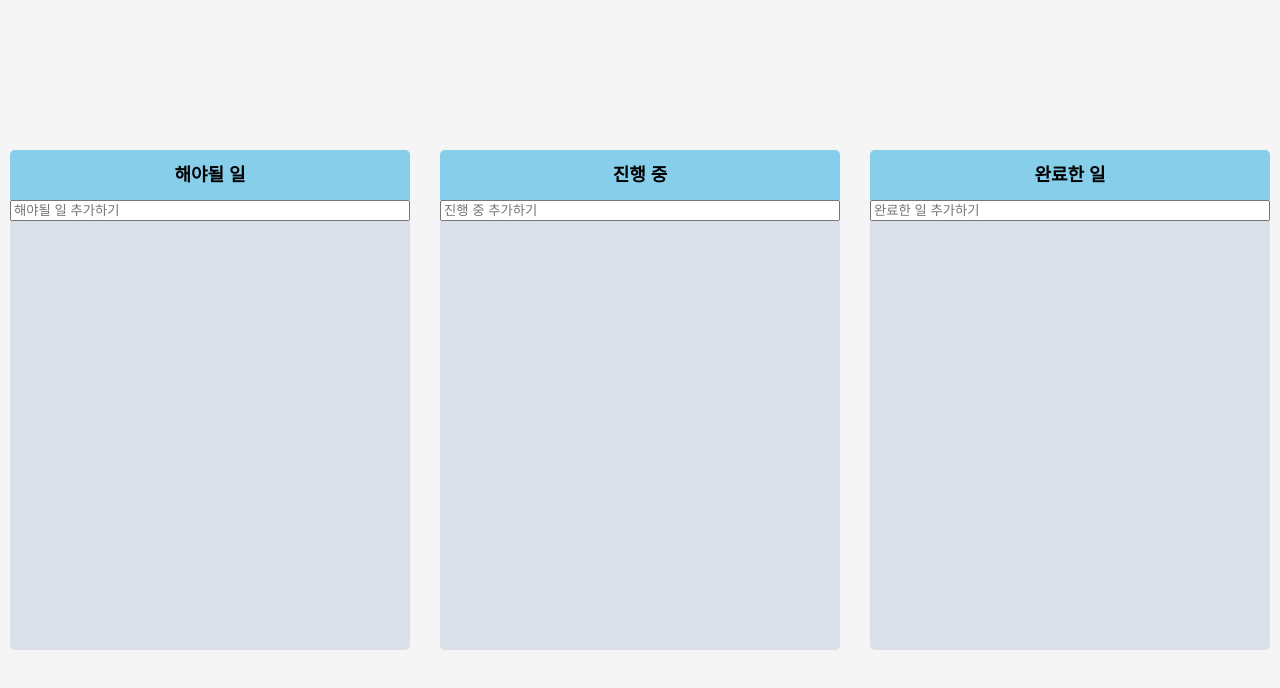
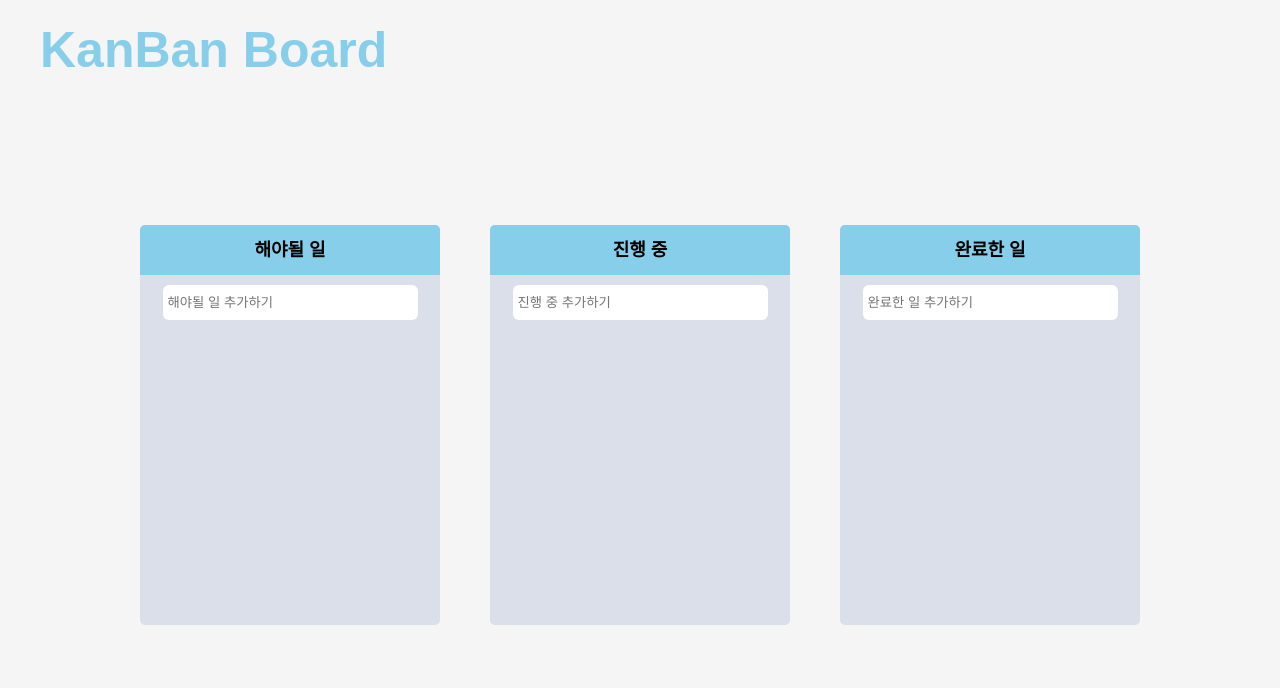
Before and after one commit to HongDongk/Kanban, a React (Create React App) app: page / in a window 1280 px wide. Shown: the top 688 px of the page. Built offline with nearby package versions, Linux system fonts and the light colour scheme.

Commit message:
스타일주기

```diff
--- a/src/App.tsx
+++ b/src/App.tsx
@@ -42,6 +42,7 @@ function App() {
 
   return (
     <DragDropContext onDragEnd={onDragEnd}>
+      <Title>KanBan Board</Title>
       <Wrapper>
         <Boards>
           {Object.keys(toDos).map((boardId) => (
@@ -58,16 +59,25 @@ const Wrapper = styled.div`
   width: 100vw;
   margin: 0 auto;
   justify-content: center;
-  align-items: center;
-  height: 100vh;
+  align-items:center;
+  height:calc(100vh - 50px);
+`;
+
+const Title = styled.div`
+  width: 100%;
+  padding-left: 40px;
+  padding-top:20px;
+  font-size: 50px;
+  font-weight: bold;
+  color: skyblue;
+  height: 50px;
 `;
 
 const Boards = styled.div`
   display: flex;
   justify-content: center;
-  align-items: flex-start;
   width: 100%;
-  gap: 30px;
+  gap: 50px;
 `;
 
 export default App;
--- a/src/Components/Board.tsx
+++ b/src/Components/Board.tsx
@@ -7,10 +7,11 @@ import DragabbleCard from "./DragabbleCard";
 import { ITodo, toDoState } from "../atoms";
 
 
-function Board({ toDos, boardId }: IBoardProps) {
+const Board = ({ toDos, boardId }: IBoardProps) => {
   const setToDos = useSetRecoilState(toDoState);
-  const { register, handleSubmit, setValue } = useForm<IForm>();
+  const { register, handleSubmit, setValue, clearErrors, formState: { errors } } = useForm<IForm>();
   const onValid = ({ toDo }: IForm) => {
+    clearErrors();
     const newToDo = {
       id: Date.now(),
       text: toDo,
@@ -28,10 +29,11 @@ function Board({ toDos, boardId }: IBoardProps) {
       <Title>{boardId}</Title>
       <Form onSubmit={handleSubmit(onValid)}>
         <input
-          {...register("toDo", { required: true })}
+          {...register("toDo", { required: "메세지가 필요합니다" })}
           type="text"
           placeholder={`${boardId} 추가하기`}
         />
+        {errors.toDo && <Error>{errors.toDo.message}</Error>}
       </Form>
       <Droppable droppableId={boardId}>
         {(magic,info) => (
@@ -74,10 +76,10 @@ interface IAreaProps {
 }
 
 const Wrapper = styled.div`
-  width: 400px;
+  width: 300px;
   background-color: ${(props) => props.theme.boardColor};
   border-radius: 5px;
-  min-height: 500px;
+  min-height: 400px;
   display: flex;
   flex-direction: column;
   overflow: hidden;
@@ -100,8 +102,26 @@ const Title = styled.h2`
 `;
 
 const Form = styled.form`
-  width: 100%;
+  width:100%;
+  display:flex;
+  flex-wrap:wrap;
+  justify-content:center;
   input {
-    width: 100%;
+    padding:5px;
+    margin-top:10px;
+    outline: none;
+    width:85%;
+    height:35px;
+    border-radius:6px;
+    border:none;
   }
 `;
+
+const Error = styled.p`
+  width:100%;
+  color: orangered;
+  font-size: 14px;
+  font-weight: 500;
+  text-align: center;
+  margin-top: 4px;
+`;
--- a/src/Components/DragabbleCard.tsx
+++ b/src/Components/DragabbleCard.tsx
@@ -2,7 +2,10 @@ import React from "react";
 import { Draggable } from "react-beautiful-dnd";
 import styled from "styled-components";
 
-function DragabbleCard({ toDoId, toDoText, index }: IDragabbleCardProps) {
+
+const DragabbleCard = ({ toDoId, toDoText, index }: IDragabbleCardProps) => {
+
+
   return (
     <Draggable draggableId={toDoId + ""} index={index}>
       {(magic, snapshot) => (
@@ -29,7 +32,7 @@ interface IDragabbleCardProps {
 
 const Card = styled.div<{ isDragging: boolean }>`
   border-radius: 5px;
-  margin-bottom: 5px;
+  margin-bottom: 8px;
   padding: 10px;
   background-color: ${(props) => props.isDragging ? "#e4f2ff" : props.theme.cardColor};
   box-shadow: ${(props) => props.isDragging ? "0px 2px 5px rgba(0, 0, 0, 0.05)" : "none"};
--- a/src/atoms.tsx
+++ b/src/atoms.tsx
@@ -1,13 +1,15 @@
-import { atom, selector } from "recoil";
+import { atom } from "recoil";
 
 export interface ITodo {
   id: number;
   text: string;
 }
 
-interface IToDoState {
+export interface IToDoState {
   [key: string]: ITodo[];
 }
+
+export const TRELLO_TODO = "TRELLO_TODO";
 
 export const toDoState = atom<IToDoState>({
   key: "toDo",
```
